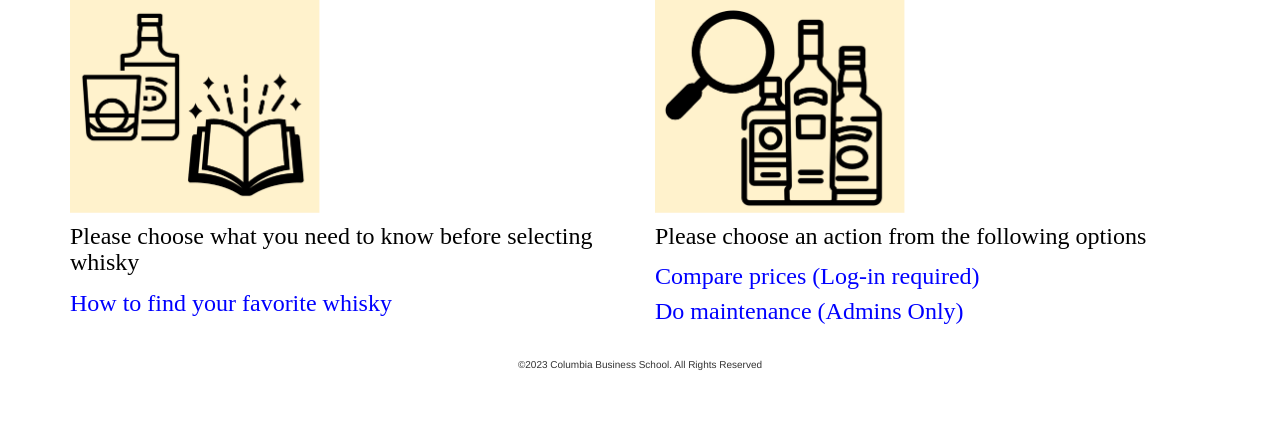
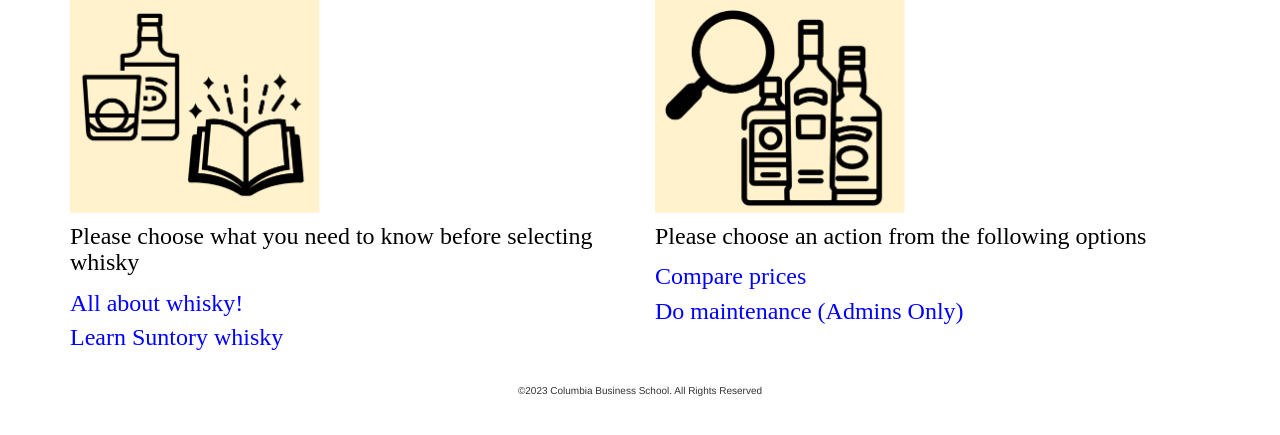
Before and after one commit to YNobuta/myProject, a Django app: page / in a window 1280 px wide. Shown: the part 221-656 px from the top of the page. Run offline with Django 4.2, Linux system fonts and the light colour scheme; some libraries are stand-ins or nearby versions.

```diff
--- a/myapp/views.py
+++ b/myapp/views.py
@@ -6,6 +6,7 @@ from myapp.models import Currency, AccountHolder, Whisky, WhiskyBooze, Whisky2,
 
 from django.http import HttpResponseRedirect
 from django.urls import reverse
+
 # Create your views here.
 
 def home(request):
@@ -124,10 +125,16 @@ def whisky_selection(request):
 
 def whisky_selection2(request):
     data = dict()
+    user = request.user
+    if request.user.is_authenticated:
+        user = request.user
+    else:
+        user = None
     whiskies2 =Whisky2.objects.all()
     whiskies_booze2 = WhiskyBooze2.objects.all()
     data['whiskies2'] = whiskies2
     data['whiskies_booze2']= whiskies_booze2
+    data['user'] = user
     return render(request,"whisky_selector2.html",data)
 
 def whisky_price(request):
--- a/templates/base.html
+++ b/templates/base.html
@@ -12,7 +12,6 @@
 
 </head>
 <body>
-    <!--<img src='{% static "myapp/LogoWithPhoto.png" %}' alt="image" width="750px">-->
     <span style="float:right;">
         {% if user.username %}
             <span class="large-font">Hello {{ user.username }}!</span><br>
--- a/templates/home.html
+++ b/templates/home.html
@@ -10,7 +10,8 @@
                 {% load static %}
                 <img src="{% static 'myapp/forbeginners.png'%}" alt="For Whisky Beginners" width="250px">
                 <h4 class="bahn24"> Please choose what you need to know before selecting whisky</h4>
-                <p><a class="bahn24link" href="{% url 'beginners' %}">How to find your favorite whisky</a><br></p>
+                <p><a class="bahn24link" href="{% url 'beginners' %}">All about whisky!</a><br>
+                    <a class="bahn24link" href="https://house.suntory.com/japanese-whisky">Learn Suntory whisky</a></p>
             </div>
             <div class="col-sm-6">
                 <h3 class="bahn32">Navigation</h3>
@@ -18,7 +19,7 @@
                 <img src="{% static 'myapp/navigations.png'%}" alt="For Whisky Beginners" width="250px">
                 <h4 class="bahn24"> Please choose an action from the following options</h4>
                 <p>
-                    <a class="bahn24link" href="{% url 'whisky_selector2' %}">Compare prices (Log-in required)</a><br>
+                    <a class="bahn24link" href="{% url 'whisky_selector2' %}">Compare prices</a><br>
                     <a class="bahn24link" href="{% url 'whiskymaintenance2' %}">Do maintenance (Admins Only)</a></p>
             </div>
 
--- a/templates/price_detail2.html
+++ b/templates/price_detail2.html
@@ -21,5 +21,8 @@
     <td><a href="{{ whiskyB.url }}" target="_blank">&nbsp;Click here!</a></td>
   </tr>
 </table>
-
+<br>
+<form action="{% url 'whisky_selector2' %}">
+    <input type="submit" value="Go back to lists">
+</form>
 {% endblock %}
--- a/templates/whisky_selector2.html
+++ b/templates/whisky_selector2.html
@@ -1,5 +1,4 @@
 {% extends "base.html" %}
-{% if user.username %}
 {% block content %}
 <form action="{% url 'whisky_price_info2' %}" method="get">
 <div class="row">
@@ -27,4 +26,3 @@
 <input type="submit" value="compare prices">
 </form>
 {% endblock %}
-{% endif %}
```
Lines whose indentation alone changed are shown as unchanged.
